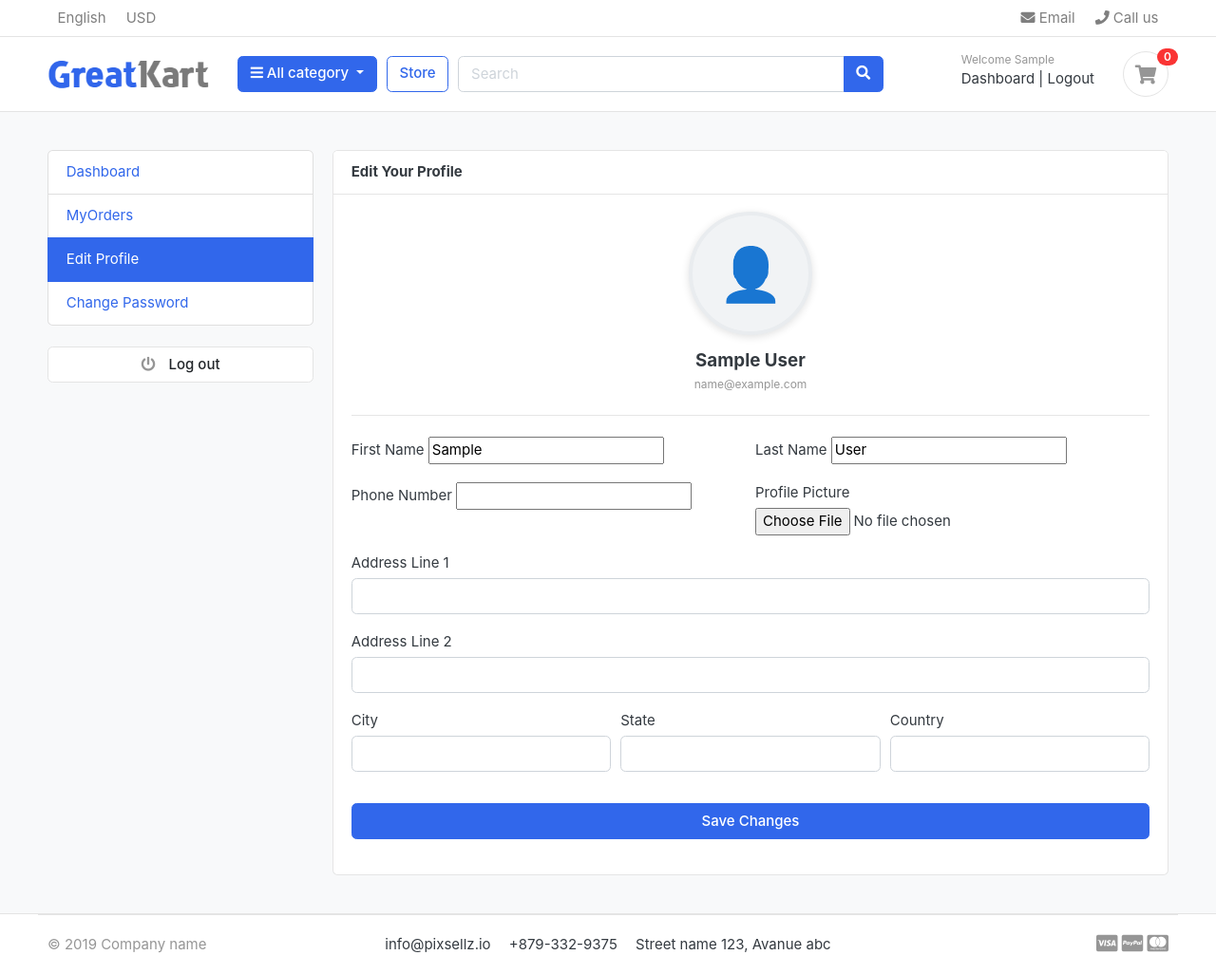
After one commit to hell-driver-ujwal/Django_Ecommerce_1, a Django app: page /accounts/edit_profile/ in a window 1280 px wide. The commit adds this page. Shown: the whole page at 95% size. Run offline with Django 5.2, Linux system fonts and the light colour scheme; the visitor is signed in with stand-in values (Sample User, id 1); data comes from the database, SQL or seed files in the repository; data that the repository does not hold is empty; some libraries are stand-ins or nearby versions; some web fonts are replaced.

Commit message:
Created edit profile and password changes

```diff
--- a/accounts/forms.py
+++ b/accounts/forms.py
@@ -1,5 +1,5 @@
 from django import forms
-from .models import Account
+from .models import Account, UserProfile
 from django.forms import ValidationError
 
 class RegistrationForm(forms.ModelForm):
@@ -35,3 +35,31 @@ class RegistrationForm(forms.ModelForm):
             raise forms.ValidationError(
                 "The password doesnot match "
             )
+
+class userForm(forms.ModelForm):
+    class Meta:
+        model = Account
+        fields = ['first_name', 'last_name', 'phone_number']
+
+        def __init__(self, *args, **kwargs):
+            super().__init__(*args, **kwargs)
+
+            for field in self.fields.values():
+                field.widget.attrs['class'] = 'form-control'
+
+class userProfileForm(forms.ModelForm):
+    profile_picture = forms.ImageField(required= False, error_messages = {'invalid' : ("Images files only")}, widget = forms.FileInput)
+    class Meta:
+        model = UserProfile
+        fields = ['address_line_1', 'address_line_2' ,'profile_picture', 'city', 'state', 'country']
+
+
+    def __init__(self, *args, **kwargs):
+        super().__init__(*args, **kwargs)
+
+        for name, field in self.fields.items():
+            if name == 'profile_picture':
+                field.widget.attrs['class'] = 'form-control-file'
+                field.widget.attrs['accept'] = 'image/*'
+            else:
+                field.widget.attrs['class'] = 'form-control'
--- a/accounts/urls.py
+++ b/accounts/urls.py
@@ -10,5 +10,11 @@ urlpatterns = [
     path('activate/<uidb64>/<token>/', views.activate, name = 'activate'),
     path('forgotPassword/', views.forgotPassword, name = 'forgotPassword'),
     path('reset_password_validate/<uidb64>/<token>/', views.reset_password_validate, name= 'reset_password_validate'),
-    path('resetPassword/', views.resetPassword, name ='resetPassword')
+    path('resetPassword/', views.resetPassword, name ='resetPassword'),
+
+    path('my_orders/',views.my_orders, name = "my_orders"),
+    path('edit_profile/',views.edit_profile, name = "edit_profile"),
+    path('change_password/',views.change_password, name = "change_password"),
+
+    path('order_detial/<int:order_id>',views.order_detial, name = "order_detial")
 ]
--- a/accounts/views.py
+++ b/accounts/views.py
@@ -1,7 +1,7 @@
 from django.shortcuts import render
 from django.contrib import messages
-from .forms import RegistrationForm
-from .models import Account
+from .forms import RegistrationForm , userForm, userProfileForm
+from .models import Account, UserProfile
 from django.shortcuts import redirect
 from django.contrib import auth
 from django.contrib.auth.decorators import login_required
@@ -19,8 +19,19 @@ from carts.models import Cart, CartItem
 from carts.views import _cart_id
 import requests
 
+# orders
+from orders.models import Order
+
+
+from django.contrib.auth import update_session_auth_hash
+from django.contrib.auth.password_validation import validate_password
+from django.core.exceptions import ValidationError
+
 # Create your views here.
 def register(request):
+    if request.user.is_authenticated:
+        return redirect('dashboard')
+
     if request.method == 'POST':
         form = RegistrationForm(request.POST)
         if form.is_valid():
@@ -57,6 +68,9 @@ def register(request):
     return render(request,'accounts/register.html', context)
 
 def login(request):
+    if request.user.is_authenticated:
+        return redirect('dashboard')
+
     if request.method == "POST":
         email = request.POST['email']
         password = request.POST['password']
@@ -103,7 +117,6 @@ def activate(request, uidb64, token):
         user = None
     if user and default_token_generator.check_token(user, token):
         user.is_active = True
-        user.save()
 
         messages.success(request, 'Congratulaion your account is activated ')
         return redirect(login)
@@ -113,7 +126,25 @@ def activate(request, uidb64, token):
 
 @login_required(login_url = 'login')
 def dashboard(request):
-    return render(request, 'accounts/dashboard.html')
+    user = request.user
+    orders = Order.objects.filter(user = user, is_ordered = True).order_by('-created_yet')
+    orders_count = orders.count()
+    context ={
+        'orders':orders,
+        'orders_count':orders_count
+    }
+    return render(request, 'accounts/dashboard.html', context)
+
+
+@login_required(login_url = 'login')
+def my_orders(request):
+    orders = Order.objects.filter(user = request.user, is_ordered = True ).order_by('-created_yet')
+
+    context = {
+        'orders':orders,
+
+    }
+    return render(request,"accounts/my_orders.html", context)
 
 def forgotPassword(request):
     if request.method == "POST":
@@ -122,7 +153,7 @@ def forgotPassword(request):
             user = Account.objects.get(email__iexact=email)
             # Reset password
             current_site = get_current_site(request)
-            mail_subject = "Please reset  your password  "
+            mail_subject = "Please reset  your password"
             message = render_to_string('accounts/reset_password_email.html',{
                 'user': user,
                 'domain':current_site,
@@ -177,3 +208,66 @@ def resetPassword(request):
             messages.error(request, "Password doesnot match")
             return redirect(resetPassword)
     return render(request, 'accounts/resetPassword.html')
+
+
+@login_required(login_url='login')
+def edit_profile(request):
+    userprofile, created = UserProfile.objects.get_or_create(
+    user=request.user
+)
+    if request.method == "POST":
+        user_form = userForm(request.POST, instance = request.user)
+        profile_form = userProfileForm(request.POST, request.FILES, instance = userprofile)
+
+        if user_form.is_valid() and profile_form.is_valid():
+            user_form.save()
+            profile_form.save()
+
+            messages.success(request, "Your profile has been updated")
+            return redirect('edit_profile')
+    else:
+        user_form = userForm(instance= request.user)
+        profile_form = userProfileForm(instance= userprofile)
+
+    context = {
+        'user_form':user_form,
+        'profile_form':profile_form
+    }
+    return render(request, 'accounts/edit_profile.html', context)
+
+
+@login_required(login_url='login')
+def change_password(request):
+    if request.method == "POST":
+        current_password = request.POST.get('current_password','')
+        password = request.POST.get('password','')
+        confirm_password = request.POST.get('confirm_password','')
+        user = request.user
+        if user.check_password(current_password):
+            if password == confirm_password:
+
+                try:
+                    validate_password(password, user)
+                except ValidationError as errors:
+                    for error in errors.messages:
+                        messages.error(request, error)
+                    return redirect('change_password')
+
+                user.set_password(password)
+                user.save()
+
+                # keep user logged in
+                update_session_auth_hash(request, user)
+                messages.success(request, 'password changed  sucessfully')
+                return redirect('dashboard')
+            else:
+                messages.error(request, "Password doesnot match")
+                return redirect('change_password')
+        else:
+            messages.error(request,'Current password is incorrect')
+            return redirect('change_password')
+
+    return render(request,'accounts/change_password.html')
+
+def order_detial(request, order_id):
+    pass
--- /dev/null
+++ b/templates/accounts/edit_profile.html
@@ -0,0 +1,231 @@
+
+{% extends 'base.html' %}
+{% load static %}
+
+{% block content %}
+
+<section class="section-content padding-y bg">
+    {% include 'includes/alerts.html' %}
+
+    <div class="container">
+        <div class="row">
+
+            {% include 'includes/dashboard_sidebar.html' %}
+
+            <main class="col-md-9">
+                <article class="card">
+
+                    <header class="card-header">
+                        <strong class="d-inline-block mr-3">
+                            Edit Your Profile
+                        </strong>
+                    </header>
+
+                    <div class="card-body">
+
+                        <form action="{% url 'edit_profile' %}"
+                              method="POST"
+                              enctype="multipart/form-data">
+
+                            {% csrf_token %}
+
+                            <!-- Form Errors -->
+                            {{ user_form.non_field_errors }}
+                            {{ profile_form.non_field_errors }}
+
+                            <!-- PROFILE PICTURE DISPLAY AT TOP -->
+                            <div class="text-center mb-4">
+
+                                <div style="
+                                    width: 130px;
+                                    height: 130px;
+                                    margin: 0 auto;
+                                    border-radius: 50%;
+                                    overflow: hidden;
+                                    border: 4px solid #e9ecef;
+                                    box-shadow: 0 2px 8px rgba(0,0,0,0.12);
+                                    background-color: #f1f3f5;
+                                ">
+
+                                    {% if profile_form.instance.profile_picture %}
+
+                                        <img
+                                            id="profile-preview"
+                                            src="{{ profile_form.instance.profile_picture.url }}"
+                                            alt="Profile Picture"
+                                            style="
+                                                width: 100%;
+                                                height: 100%;
+                                                object-fit: cover;
+                                            ">
+
+                                    {% else %}
+
+                                        <div id="profile-placeholder"
+                                             style="
+                                                width: 100%;
+                                                height: 100%;
+                                                display: flex;
+                                                align-items: center;
+                                                justify-content: center;
+                                                font-size: 55px;
+                                                color: #adb5bd;
+                                             ">
+                                            &#128100;
+                                        </div>
+
+                                        <img id="profile-preview"
+                                             alt="Profile Picture"
+                                             style="
+                                                width: 100%;
+                                                height: 100%;
+                                                object-fit: cover;
+                                                display: none;
+                                             ">
+
+                                    {% endif %}
+
+                                </div>
+
+                                <h5 class="mt-3 mb-1">
+                                    {{ user.first_name }} {{ user.last_name }}
+                                </h5>
+
+                                <p class="text-muted small">
+                                    {{ user.email }}
+                                </p>
+
+                            </div>
+
+                            <hr class="mb-4">
+
+                            <!-- First Name and Last Name -->
+                            <div class="form-row">
+
+                                <div class="form-group col-md-6">
+                                    <label>First Name</label>
+                                    {{ user_form.first_name }}
+                                    {{ user_form.first_name.errors }}
+                                </div>
+
+                                <div class="form-group col-md-6">
+                                    <label>Last Name</label>
+                                    {{ user_form.last_name }}
+                                    {{ user_form.last_name.errors }}
+                                </div>
+
+                            </div>
+
+                            <!-- Phone Number and Profile Picture Upload -->
+                            <div class="form-row">
+
+                                <div class="form-group col-md-6">
+                                    <label>Phone Number</label>
+                                    {{ user_form.phone_number }}
+                                    {{ user_form.phone_number.errors }}
+                                </div>
+
+                                <div class="form-group col-md-6">
+                                    <label>Profile Picture</label>
+
+                                    {{ profile_form.profile_picture }}
+                                    {{ profile_form.profile_picture.errors }}
+
+                                </div>
+
+                            </div>
+
+                            <!-- Address Line 1 -->
+                            <div class="form-group">
+                                <label>Address Line 1</label>
+                                {{ profile_form.address_line_1 }}
+                                {{ profile_form.address_line_1.errors }}
+                            </div>
+
+                            <!-- Address Line 2 -->
+                            <div class="form-group">
+                                <label>Address Line 2</label>
+                                {{ profile_form.address_line_2 }}
+                                {{ profile_form.address_line_2.errors }}
+                            </div>
+
+                            <!-- City, State and Country -->
+                            <div class="form-row">
+
+                                <div class="form-group col-md-4">
+                                    <label>City</label>
+                                    {{ profile_form.city }}
+                                    {{ profile_form.city.errors }}
+                                </div>
+
+                                <div class="form-group col-md-4">
+                                    <label>State</label>
+                                    {{ profile_form.state }}
+                                    {{ profile_form.state.errors }}
+                                </div>
+
+                                <div class="form-group col-md-4">
+                                    <label>Country</label>
+                                    {{ profile_form.country }}
+                                    {{ profile_form.country.errors }}
+                                </div>
+
+                            </div>
+
+                            <!-- Save Changes -->
+                            <div class="form-group mt-3">
+                                <button type="submit"
+                                        class="btn btn-primary btn-block">
+                                    Save Changes
+                                </button>
+                            </div>
+
+                        </form>
+
+                    </div>
+
+                </article>
+            </main>
+
+        </div>
+    </div>
+
+</section>
+
+<!-- LIVE PROFILE PICTURE PREVIEW -->
+<script>
+document.addEventListener("DOMContentLoaded", function() {
+
+    const fileInput = document.querySelector(
+        'input[name="profile_picture"]'
+    );
+
+    const preview = document.getElementById("profile-preview");
+    const placeholder = document.getElementById("profile-placeholder");
+
+    if (fileInput && preview) {
+        fileInput.addEventListener("change", function() {
+
+            const file = this.files[0];
+
+            if (file && file.type.startsWith("image/")) {
+
+                const reader = new FileReader();
+
+                reader.onload = function(e) {
+                    preview.src = e.target.result;
+                    preview.style.display = "block";
+
+                    if (placeholder) {
+                        placeholder.style.display = "none";
+                    }
+                };
+
+                reader.readAsDataURL(file);
+            }
+        });
+    }
+});
+</script>
+
+{% endblock content %}
--- /dev/null
+++ b/templates/includes/dashboard_sidebar.html
@@ -0,0 +1,14 @@
+	<aside class="col-md-3">
+		<!--   SIDEBAR   -->
+		<ul class="list-group">
+
+			<a class="list-group-item {% if '/accounts/' == request.path %}active{% endif %}" href="{% url 'dashboard' %}"> Dashboard </a>
+			<a class="list-group-item {% if '/accounts/my_orders/' == request.path %} active {% endif %}" href="{% url 'my_orders' %}"> MyOrders </a>
+			<a class="list-group-item {% if '/accounts/edit_profile/' == request.path %}active{% endif %}" href="{% url 'edit_profile' %}"> Edit Profile </a>
+            <a class="list-group-item {% if '/accounts/change_password/' == request.path %}active{% endif %}" href="{% url 'change_password' %}"> Change Password </a>
+
+		</ul>
+		<br>
+		<a class="btn btn-light btn-block" href="{% url 'logout' %}"> <i class="fa fa-power-off"></i> <span class="text">Log out</span> </a>
+		<!--   SIDEBAR .//END   -->
+	</aside>
```
Also changed, not shown: accounts/admin.py (+13 -2 lines), accounts/models.py (+18 -0 lines), requirements1.txt (added, +11 -0 lines), store/models.py (+7 -5 lines), store/views.py (+2 -6 lines), templates/accounts/change_password.html (added, +105 -0 lines), templates/accounts/dashboard.html (+24 -70 lines), templates/accounts/my_orders.html (added, +60 -0 lines), templates/store/product_detail.html (+13 -0 lines), accounts/migrations/0003_userprofile.py (added).
